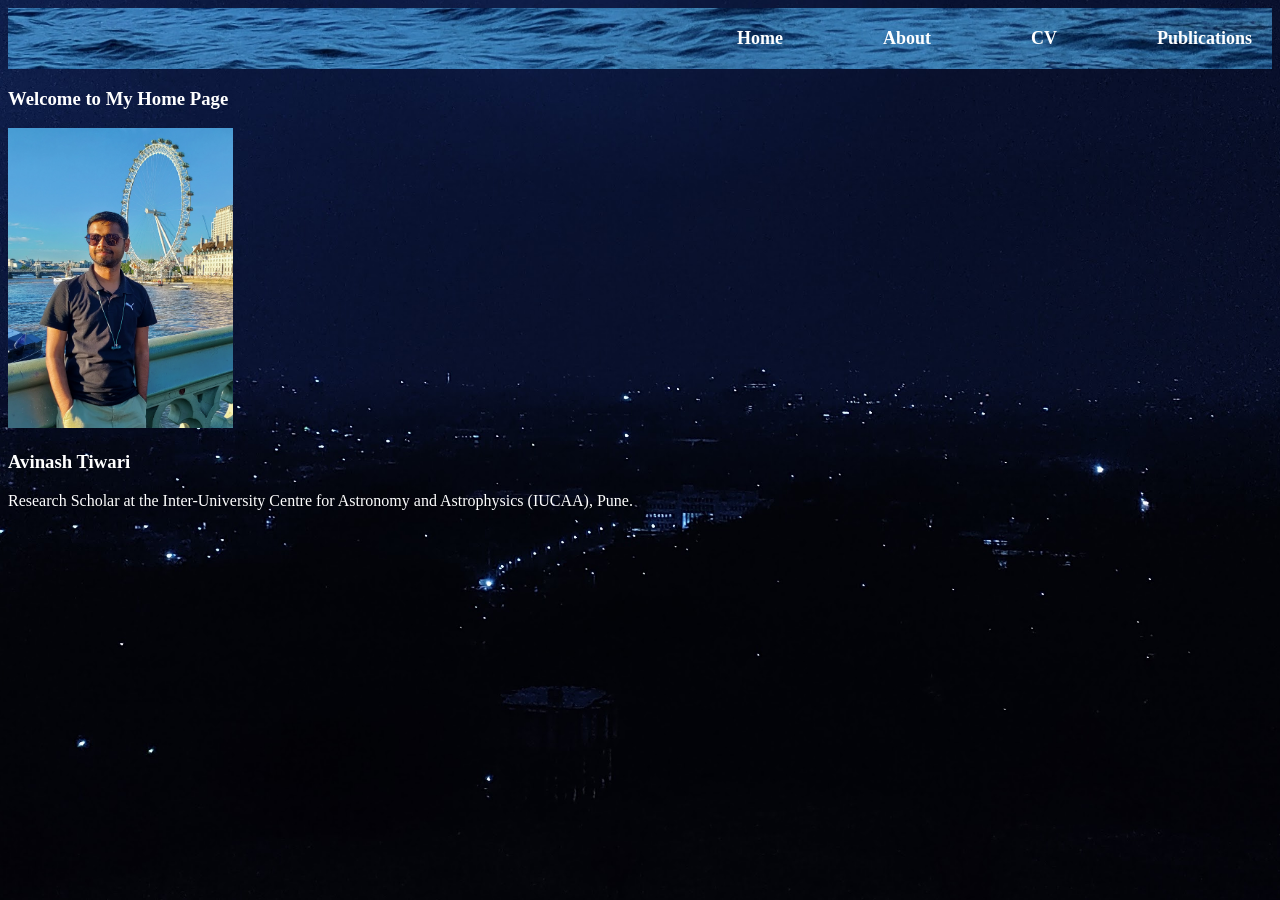
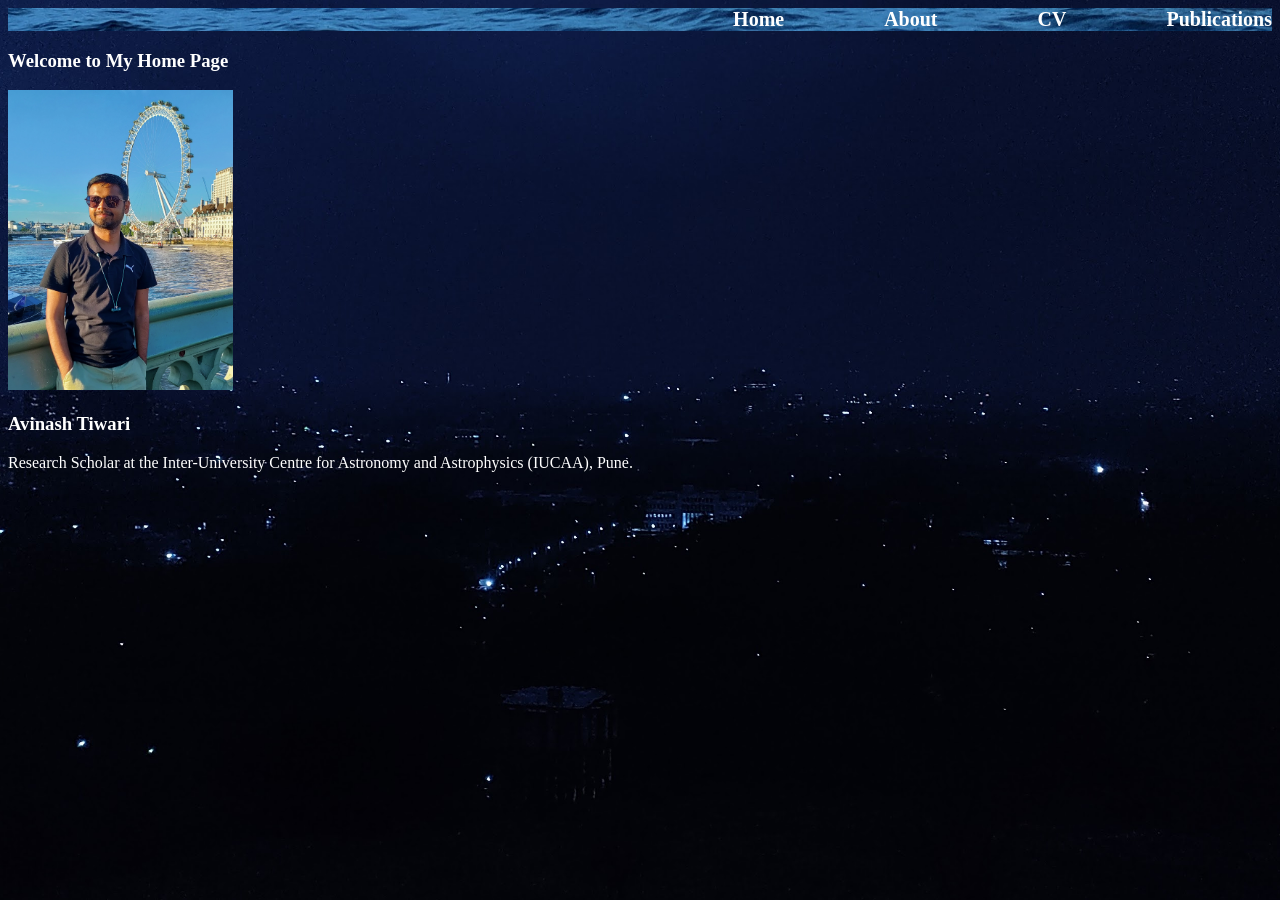
Before and after one commit to avinash-tiwari-at/avinash-tiwari-at.github.io, a Jekyll site: the page built from index.md, in a window 1280 px wide. Built offline with Jekyll 4.4.1, drawn with Linux system fonts in a browser that asks for light colours.

Commit message:
Update style.css

```diff
--- a/assets/style.css
+++ b/assets/style.css
@@ -3,7 +3,8 @@
   background-size: cover;
   background-repeat: no-repeat;
   background-position: center;
-  padding: 20px;
+  margin: 0;   /* remove outer space */
+  padding: 0;  /* remove inner space */
   display: flex;
   justify-content: flex-end;
   gap: 100px; /* ← Increased gap between links */
@@ -14,7 +15,7 @@
   color: #ffffff;          /* Bright white text */
   font-weight: bold;       /* Bold for visibility */
   text-decoration: none;   /* Removes underline */
-  font-size: 18px;         /* Make text a bit larger */
+  font-size: 20px;         /* Make text a bit larger */
 }
 
 .navbar a:hover {
```
